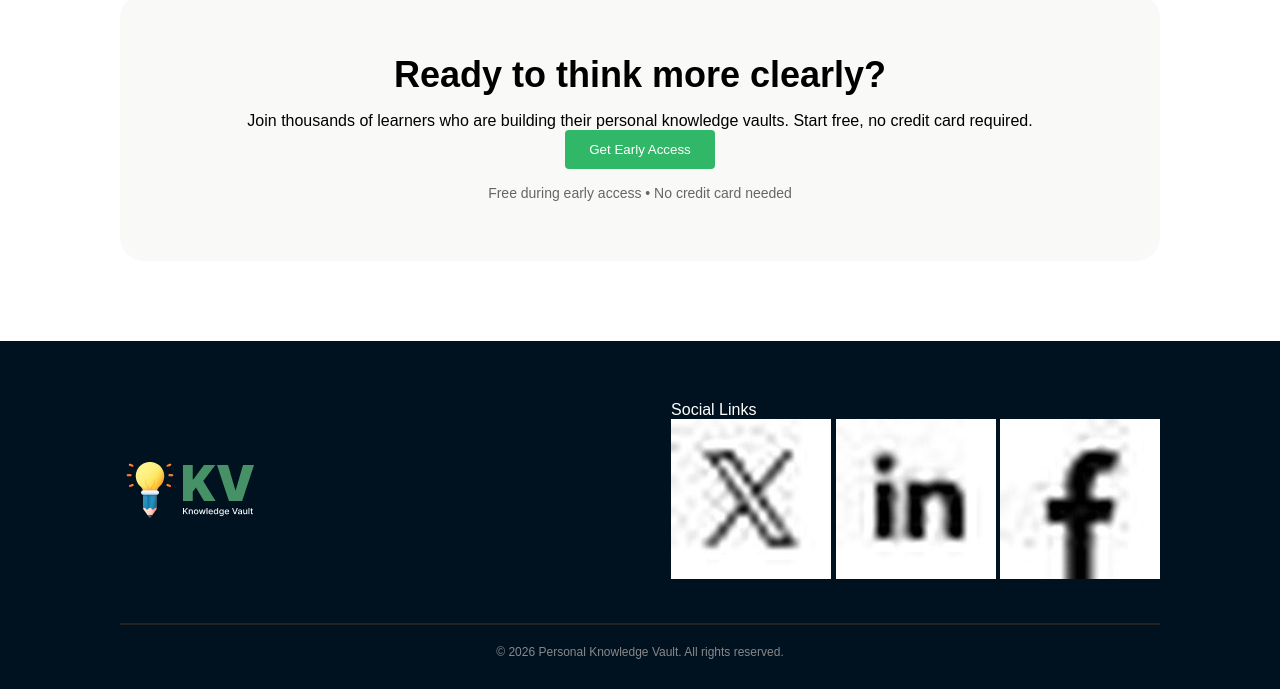
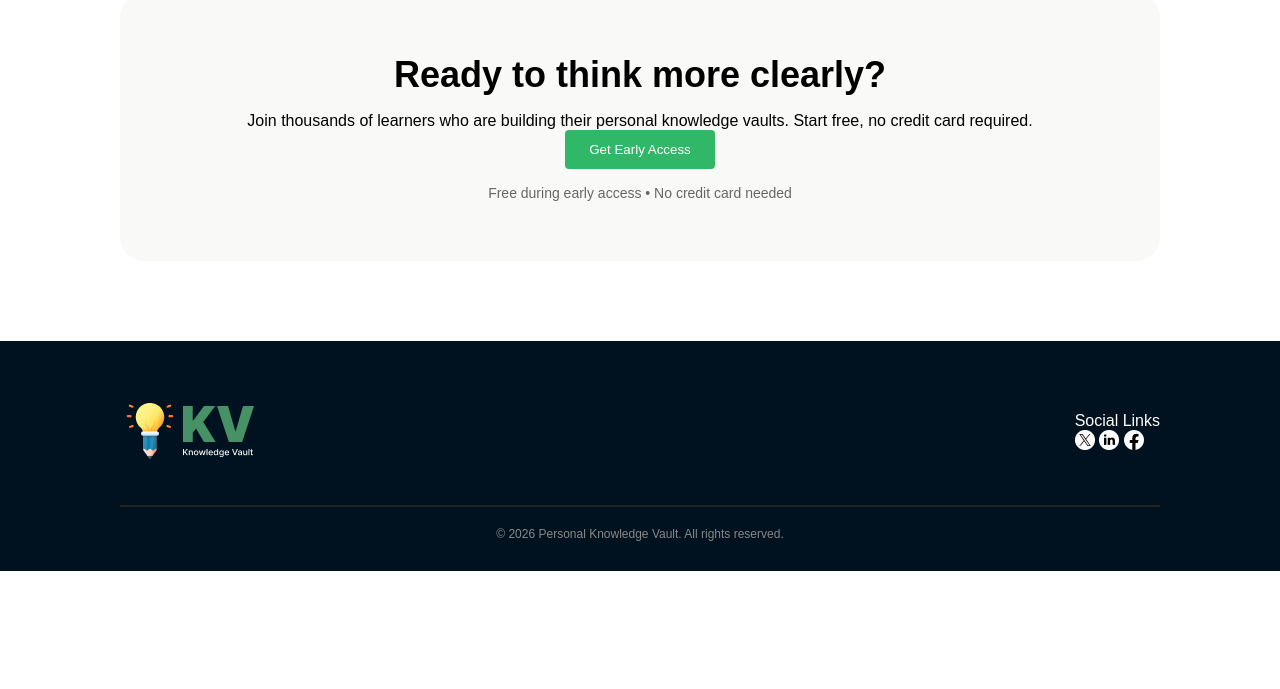
Before and after one commit to Zarrentasnim/knowledge-vault-assingment, a plain HTML site: page index.html in a window 1280 px wide. Shown: the part 1837-2526 px from the top of the page. After the commit the page ends 2408 px from the top, so only its background shows below. Drawn offline with Linux system fonts and the light colour scheme.

Commit message:
5th commit

```diff
--- a/index.html
+++ b/index.html
@@ -129,8 +129,7 @@
         </section>
 
     </main>
-
-    <footer class="footer-section">
+<footer class="footer-section">
         <div class="footer-top">
             <div class="footer-logo">
                 <img src="./assets/logo-footer.png" alt="logo">
@@ -138,9 +137,10 @@
             </div>
             <div class="social-links">
                 <p>Social Links</p>
-                <img src="./Sections/WhatsApp Image 2026-01-09 at 7.34.56 PM.jpeg" alt="">
-                <img src="./Sections/WhatsApp Image 2026-01-09 at 7.35.13 PM.jpeg" alt="">
-                <img src="./Sections/WhatsApp Image 2026-01-09 at 7.33.49 PM.jpeg" alt="">
+               <img src="./Sections/fi_5969020.png" alt="">
+               <img src="./Sections/fi_145807.png" alt="">
+               <img src="./Sections/fi_5968764.png" alt="">
+
 
             </div>
         </div>
--- a/style.css
+++ b/style.css
@@ -120,6 +120,8 @@
 .card {
     flex: 1;
     padding: 20px;
+    box-shadow: 10px 10px 5px whitesmoke;
+    border-radius: 5px;
 }
 
 .icon-circle {
@@ -235,3 +237,6 @@
     font-size: 12px;
     color: #888;
 }
+button:hover{
+background-color: rgb(89, 58, 228);
+}
```
Also changed, not shown: Sections/WhatsApp Image 2026-01-09 at 7.33.49 PM.jpeg (deleted), Sections/WhatsApp Image 2026-01-09 at 7.34.56 PM.jpeg (deleted), Sections/WhatsApp Image 2026-01-09 at 7.35.13 PM.jpeg (deleted), Sections/fi_145807.png (added), Sections/fi_5968764.png (added), Sections/fi_5969020.png (added).
